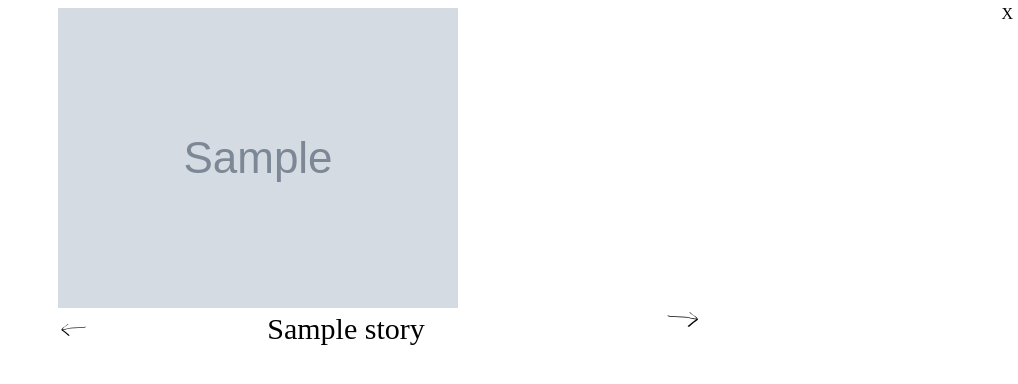
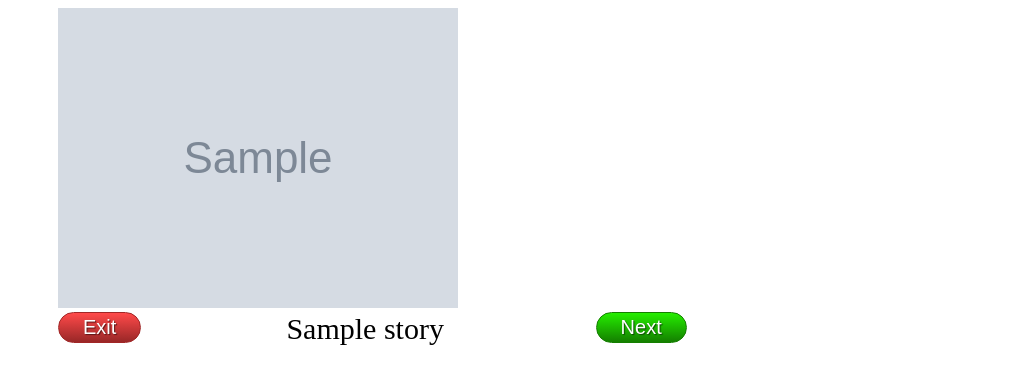
Before and after one commit to sinhalaquiz/sinhalaforkids, a Django app: page /app/storybook/title/1 in a window 1280 px wide. Shown: the top 384 px of the page, without its empty margins (262-1280 px from the left). Run offline with Django 3.2, Linux system fonts and the light colour scheme; tables that the repository leaves empty hold one stand-in row (values such as "Sample post"); grey boxes marked "Sample" are stand-in pictures.

Commit message:
Story navigation buttons stylised

```diff
--- a/storybook/static/storybook/css/storybook.css
+++ b/storybook/static/storybook/css/storybook.css
@@ -13,27 +13,87 @@
     width: 100%;
 }
 
-#close {
-    position: absolute;
-    right: 5px;
-    top: 5px;
-    z-index:1;
-}
-
 #prev {
     float: left;
+    width: 16%;
 }
 
 #text {
     font-family: BhashitaComplex;
     text-align: center;
     font-size: 30px;
-    width: 80%;
+    width: 64%;
     float: left;
 }
 
 #next {
     float: right;
+    width: 16%;
+}
+
+.exitButton {
+    display: inline-block;
+    text-align: center;
+    vertical-align: middle;
+    padding: 3px 24px;
+    border: 1px solid #a12727;
+    border-radius: 16px;
+    background: #ff4a4a;
+    background: -webkit-gradient(linear, left top, left bottom, from(#ff4a4a), to(#992727));
+    background: -moz-linear-gradient(top, #ff4a4a, #992727);
+    background: linear-gradient(to bottom, #ff4a4a, #992727);
+    text-shadow: #591717 1px 1px 1px;
+    font: normal 20px arial;
+    color: #ffffff;
+    text-decoration: none;
+}
+.exitButton:hover,
+.exitButton:focus {
+    background: #ff5959;
+    background: -webkit-gradient(linear, left top, left bottom, from(#ff5959), to(#b62f2f));
+    background: -moz-linear-gradient(top, #ff5959, #b62f2f);
+    background: linear-gradient(to bottom, #ff5959, #b62f2f);
+    color: #ffffff;
+    text-decoration: none;
+}
+.exitButton:active {
+    background: #982727;
+    background: -webkit-gradient(linear, left top, left bottom, from(#982727), to(#982727));
+    background: -moz-linear-gradient(top, #982727, #982727);
+    background: linear-gradient(to bottom, #982727, #982727);
+}
+
+.nextButton {
+    display: inline-block;
+    text-align: center;
+    vertical-align: middle;
+    padding: 3px 24px;
+    border: 1px solid #147f00;
+    border-radius: 16px;
+    background: #25ee00;
+    background: -webkit-gradient(linear, left top, left bottom, from(#25ee00), to(#147f00));
+    background: -moz-linear-gradient(top, #25ee00, #147f00);
+    background: linear-gradient(to bottom, #25ee00, #147f00);
+    text-shadow: #0c4b00 1px 1px 1px;
+    font: normal 20px arial;
+    color: #ffffff;
+    text-decoration: none;
+}
+.nextButton:hover,
+.nextButton:focus {
+    border: 1px solid ##179500;
+    background: #2cff00;
+    background: -webkit-gradient(linear, left top, left bottom, from(#2cff00), to(#189800));
+    background: -moz-linear-gradient(top, #2cff00, #189800);
+    background: linear-gradient(to bottom, #2cff00, #189800);
+    color: #ffffff;
+    text-decoration: none;
+}
+.nextButton:active {
+    background: #147f00;
+    background: -webkit-gradient(linear, left top, left bottom, from(#147f00), to(#147f00));
+    background: -moz-linear-gradient(top, #147f00, #147f00);
+    background: linear-gradient(to bottom, #147f00, #147f00);
 }
 
 .storyChoice {
--- a/storybook/templates/storybook/quiz-common.html
+++ b/storybook/templates/storybook/quiz-common.html
@@ -32,7 +32,7 @@
                         }
                     }
                 }
-                document.getElementById('done').style.display = 'block';
+                document.getElementById('done').style.display = 'inline-block';
                 document.getElementById('check').style.display = 'none';
             }
 
@@ -61,8 +61,8 @@
                 </div>
                 {% endfor %}
                 <div id="nav">
-                    <a id="done" href={% block nextpage %}{% endblock %}>Done</a>
-                    <a id="check" href='#'>Check</a>
+                    <a class="nextButton" id="done" href={% block nextpage %}{% endblock %}>Done</a>
+                    <a class="nextButton" id="check" href='#'>Check</a>
                 </div>
             </div>
         </div>
--- a/storybook/templates/storybook/read-common.html
+++ b/storybook/templates/storybook/read-common.html
@@ -10,11 +10,10 @@
     <body>
         <div id="container">
             <div id="art"><img src="{{art}}"/></div>
-            <div id="close">X</div>
             <div id="controlpanel">
-                <div id="prev"><img src="{{baseUrl}}storybook/img/left.png"/></div>
+                <div id="prev"><a href="../../../index" class="exitButton">Exit</a></div>
                 <div id="text">{{text}}</div>
-                <div id="next"><a href={% block nextpage %}{% endblock %}><img src="{{baseUrl}}storybook/img/right.png"/></a></div>
+                <div id="next"><a href={% block nextpage %}{% endblock %}" class="nextButton">Next</a></div>
             </div>
         </div>
     </body>
--- a/storybook/templates/storybook/title.html
+++ b/storybook/templates/storybook/title.html
@@ -10,11 +10,10 @@
     <body>
         <div id="container">
             <div id="art"><img src="{{art}}"/></div>
-            <div id="close">X</div>
             <div id="controlpanel">
-                <div id="prev"><a href="../index"><img src="{{baseUrl}}storybook/img/left.png"/></a></div>
+                <div id="prev"><a href="../index" class="exitButton">Exit</a></div>
                 <div id="text">{{title}}</div>
-                <div id="next"><a href="../read/{{story}}/{{section}}/{{page}}"><img src="{{baseUrl}}storybook/img/right.png"/></a></div>
+                <div id="next"><a href="../read/{{story}}/{{section}}/{{page}}" class="nextButton">Next</a></div>
             </div>
         </div>
     </body>
```
Also changed, not shown: storybook/static/storybook/img/left.png (deleted), storybook/static/storybook/img/right.png (deleted).
